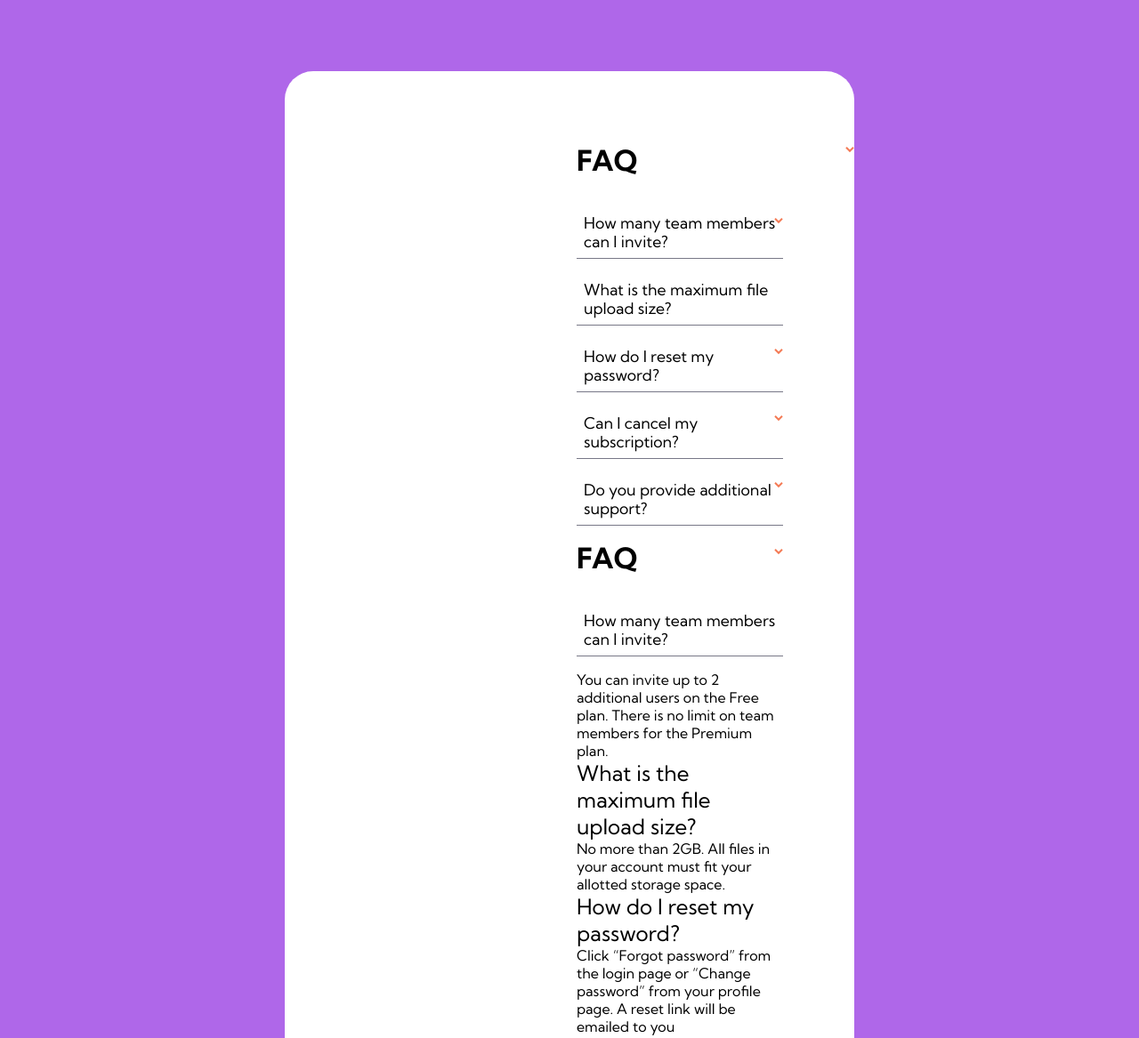
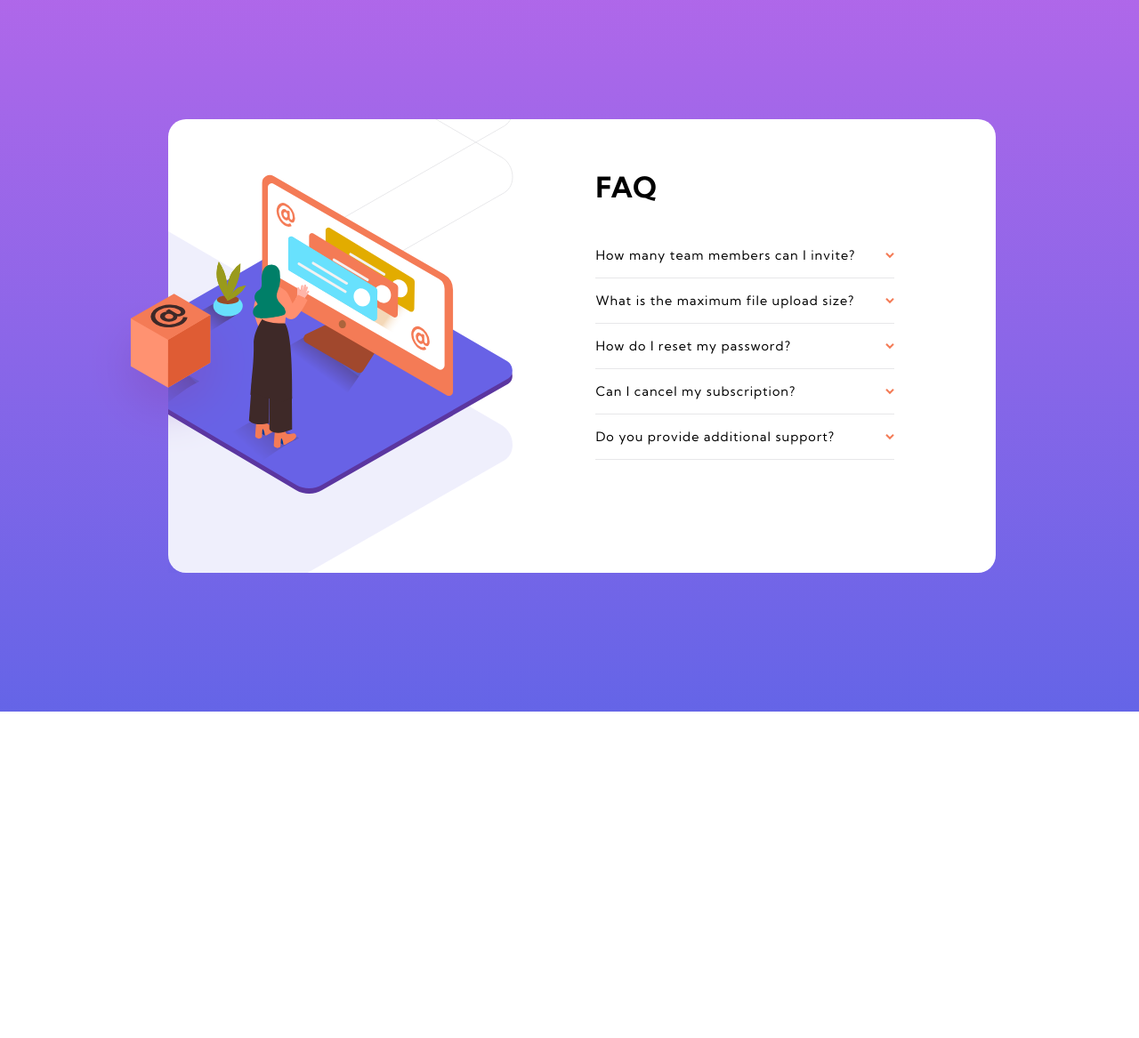
Before and after one commit to TheCoderGuru/faq-accordion, a plain HTML site: page index.html in a window 1280 px wide. Shown: the top 1167 px of the page at 89% size. After the commit the page ends 800 px from the top, so only its background shows below. Drawn offline with Linux system fonts and the light colour scheme.

Commit message:
Updated the repository code

```diff
--- a/index.html
+++ b/index.html
@@ -24,96 +24,67 @@
   </head>
   <body>
     <main>
-      <article class="container">
-        <div>
-          <!-- <img
-            class="container__image"
-            src="./images/illustration-woman-online-desktop.svg"
-            alt=""
-          /> -->
+    <div class="img-container">
+      <img class="image mobile" src="./images/illustration-woman-online-mobile.svg" alt="">
+      <img class="image shadow mobile" src="./images/bg-pattern-mobile.svg" alt="">
+
+
+
+      <img class="hidden" src="./images/illustration-woman-online-desktop.svg" alt="">
+      <img class="box" src="./images/illustration-box-desktop.svg" alt="">
+    </div>
+
+    <section>
+      <h1 class="title">FAQ</h1>
+
+      <div class="question_container">
+        <div class="item">
+          <p class="question">How many team members can I invite?</p>
+          <img class="arrow" src="./images/icon-arrow-down.svg" alt="">
         </div>
-        <div>
-          <div class="question">
-            <h1 class="title">FAQ</h1>
-            <h1 class="heading">How many team members can I invite?</h1>
-            <p class="description">
-              You can invite up to 2 additional users on the Free plan. There is
-              no limit on team members for the Premium plan.
-            </p>
-            <img class="down_arrow" src="./images/icon-arrow-down.svg" />
-          </div>
 
-          <div class="question">
-            <h1 class="heading">What is the maximum file upload size?</h1>
-            <p class="description">
-              No more than 2GB. All files in your account must fit your allotted
-              storage space.
-            </p>
-            <img class="down_arrow" src="./images/icon-arrow-down.svg" />
-          </div>
+        <p class="answer">You can invite up to 2 additional users on the Free plan. There is no limit on team members for the Premium plan.</p>
+      </div>
 
-          <div class="question">
-            <h1 class="heading">How do I reset my password?</h1>
-            <p class="description">
-              Click “Forgot password” from the login page or “Change password”
-              from your profile page. A reset link will be emailed to you
-            </p>
-            <img class="down_arrow" src="./images/icon-arrow-down.svg" />
-          </div>
+      <div class="question_container">
+        <div class="item">
+          <p class="question">What is the maximum file upload size?</p>
+          <img class="arrow" src="./images/icon-arrow-down.svg" alt="">
+        </div>
 
-          <div class="question">
-            <h1 class="heading">Can I cancel my subscription?</h1>
-            <p class="description">
-              Yes! Send us a message and we’ll process your request no questions
-              asked.
-            </p>
-            <img class="down_arrow" src="./images/icon-arrow-down.svg" />
-          </div>
+        <p class="answer">No more than 2GB. All files in your account must fit your allotted storage space.</p>
+      </div>
 
-          <div class="question">
-            <h1 class="heading">Do you provide additional support?</h1>
-            <p class="description">
-              Chat and email support is available 24/7. Phone lines are open
-              during normal business hours.
-            </p>
-            <img class="down_arrow" src="./images/icon-arrow-down.svg" />
-          </div>
-          <h1 class="title">FAQ</h1>
-          <h1 class="heading">How many team members can I invite?</h1>
-          <p class="answer">
-            You can invite up to 2 additional users on the Free plan. There is
-            no limit on team members for the Premium plan.
-          </p>
-          <img
-            class="down_arrow"
-            src="./images/icon-arrow-down.svg"
-            alt=""
-            srcset=""
-          />
+      <div class="question_container">
+        <div class="item">
+          <p class="question">How do I reset my password?</p>
+          <img class="arrow" src="./images/icon-arrow-down.svg" alt="">
+        </div>
 
-          <h1>What is the maximum file upload size?</h1>
-          <p>
-            No more than 2GB. All files in your account must fit your allotted
-            storage space.
-          </p>
-          <h1>How do I reset my password?</h1>
-          <p>
-            Click “Forgot password” from the login page or “Change password”
-            from your profile page. A reset link will be emailed to you
-          </p>
-          <h1>Can I cancel my subscription?</h1>
-          <p>
-            Yes! Send us a message and we’ll process your request no questions
-            asked.
-          </p>
-          <h1>Do you provide additional support?</h1>
-          <p>
-            Chat and email support is available 24/7. Phone lines are open
-            during normal business hours.
-          </p>
+        <p class="answer">Click “Forgot password” from the login page or “Change password” from your profile page. A reset link will be emailed to you.</p>
+      </div>
+
+      <div class="question_container">
+        <div class="item">
+          <p class="question">Can I cancel my subscription?</p>
+          <img class="arrow" src="./images/icon-arrow-down.svg" alt="">
         </div>
-      </article>
-    </main>
+
+        <p class="answer">Yes! Send us a message and we’ll process your request no questions asked.</p>
+      </div>
+
+      <div class="question_container">
+        <div class="item">
+          <p class="question">Do you provide additional support?</p>
+          <img class="arrow" src="./images/icon-arrow-down.svg" alt="">
+        </div>
+
+        <p class="answer">Chat and email support is available 24/7. Phone lines are open during normal business hours.</p>
+      </div>
+
+    </section>
+
+  </main>
   </body>
   <script src="./script.js"></script>
 </html>
--- a/script.js
+++ b/script.js
@@ -1,6 +1,34 @@
-let title = document.querySelector('.down_arrow');
-let paragraph = document.querySelector('.description');
+const item = document.querySelectorAll(".item");
+const question = document.querySelectorAll(".question");
+const answer = document.querySelectorAll(".answer");
+const arrow = document.querySelectorAll(".arrow");
 
-title.addEventListener("click", () => {
-    paragraph.classList.add("show-bg");
-})
+item.forEach((ite, idx) => {
+  ite.addEventListener("click", () => {
+    removeActiveClasse();
+    removeShowClasse();
+    removeRotateClasse();
+
+    question[idx].classList.add("active");
+    answer[idx].classList.toggle("show");
+    arrow[idx].classList.toggle("rotate");
+  });
+});
+
+function removeShowClasse() {
+  answer.forEach((aswr) => {
+    aswr.classList.remove("show");
+  });
+}
+
+function removeActiveClasse() {
+  question.forEach((quest) => {
+    quest.classList.remove("active");
+  });
+}
+
+function removeRotateClasse() {
+  arrow.forEach((arr) => {
+    arr.classList.remove("rotate");
+  });
+}
--- a/style.css
+++ b/style.css
@@ -1,76 +1,193 @@
-:root {
-  --very-desaturated-blue: hsl(238, 29%, 16%);
-  --soft-red: hsl(14, 88%, 65%);
-  --soft-violet: hsl(273, 75%, 66%);
-  --soft-blue: hsl(240, 73%, 65%);
-  --fw-bold: 700;
-  --fw-regular: 700;
-  --very-dark-grayish-blue: hsl(237, 12%, 33%);
-  --dark-grayish-blue: hsl(240, 6%, 50%);
+@import url("https://fonts.googleapis.com/css2?family=Kumbh+Sans:wght@400;700&display=swap");
 
-  --light-grayish-blue: hsl(240, 5%, 91%);
+* {
+  box-sizing: border-box;
+  margin: 0;
+  padding: 0;
 }
 
-* {
-  margin: 0;
-  padding: 0;
-  box-sizing: border-box;
-  font-family: 'Kumbh Sans', sans-serif;
-  font-weight: 400;
+body {
+  font-family: "Kumbh Sans", sans-serif;
+  background: linear-gradient(hsl(273, 75%, 66%), hsl(240, 73%, 65%));
+  padding: 9rem 1.5rem;
+  position: relative;
+  min-height: 100vh;
 }
 
-body{
-  background-color: var(--soft-violet);
+main {
+  background-color: white;
+  border-radius: 20px;
+  position: relative;
+  max-height: 700px;
 }
 
-.container{
-  background-color: white;
-  padding: 5rem;
-  border-radius: 2rem;
-  width: 50vw;
-  position: relative;
-  margin: 0 auto;
-  margin-top: 5rem;
-  display: grid;
-  grid-template-columns: 1fr 1fr;
-  gap: 1rem;
+/* IMAGES */
+
+.image {
+  width: 70%;
+  position: absolute;
+  top: -6.4rem;
+  left: 15%;
 }
 
-.container__image{
+.shadow {
   position: absolute;
-  left: 0;
-  margin-right: 4rem;
+  top: 0;
 }
 
-.title{
-  font-weight: 700;
-  font-size: 2rem;
-  margin-bottom: 2rem;
-}
-
-.heading{
-  font-size: 1.1rem;
-  margin-bottom: 1rem;
-  padding: .5rem;
-  border-bottom: .1rem solid var(--dark-grayish-blue);
-
-}
-
-.description{
+.hidden, .box{
   display: none;
 }
 
-.show-pg{
+
+.title {
+  margin-top: 8.5rem;
+  font-size: 2rem;
+}
+
+
+section {
+  display: flex;
+  flex-direction: column;
+  align-items: center;
+  padding: 0 1.6rem 3rem 1.6rem;
+}
+
+.question {
+  font-size: 0.7rem;
+  letter-spacing: 1px;
+}
+
+.question:hover{
+  color: hsl(14, 88%, 65%);
+  cursor: pointer;
+}
+
+.question.active{
+  font-weight: bold;
+  color: black;
+}
+
+.arrow.rotate{
+  transform: rotate(180deg);
+}
+
+.answer {
+  display: none;
+  font-size: 0.8rem;
+  letter-spacing: .1px;
+  color: hsl(240, 6%, 50%);
+  margin-top: .7rem;
+  transition: display;
+}
+
+.answer.show{
   display: block;
 }
 
-.question{
-  position: relative;
+.item{
+  display: flex;
+  flex-direction: row;
+  justify-content: space-between;
 }
 
-.down_arrow{
-  display: flex;
+.item img{
+  object-fit: contain;
+}
+
+.question_container{
+  border-bottom: 1px solid hsl(240, 5%, 91%);
+  padding: 1rem 0;
+  width: 100%;
+}
+
+section:nth-child(2){
+  margin-top: 16px;
+}
+
+
+footer{
   position: absolute;
+  bottom: 10px;
+  left: 0;
   right: 0;
-  top: 5.3rem;
 }
+
+@media(min-width: 500px){
+  .image {
+    width: 60%;
+    position: fixed;
+    top: 2%;
+    left: 21%;
+    max-height: 260px;
+  }
+
+  .shadow {
+    position: fixed;
+    top: 15%;
+    max-height: 180px;
+  }
+}
+
+@media(min-width:900px){
+  .mobile{
+    display: none;
+  }
+
+  body{
+    display: flex;
+    justify-content: center;
+    padding: 8.4rem 1.5rem 3rem 3.3rem;
+  }
+
+  main{
+    display: flex;
+    width: 930px;
+    max-height: 510px;
+  }
+
+  .img-container{
+    background-image: url(./images/bg-pattern-desktop.svg);
+    background-repeat: no-repeat;
+    background-position: 117% 71%;
+    overflow: hidden;
+  }
+
+  .hidden, .box{
+    display: block;
+  }
+
+  .hidden{
+    position: relative;
+    right: 18%;
+    top: 12%;
+  }
+
+  .box {
+    position:absolute;
+    bottom: 26%;
+    left: -10%;
+  }
+
+  section {
+    width: 37%;
+    padding: 0 0 1rem .5rem;
+  }
+
+  .title {
+    margin: 2.5rem 0 2rem 0;
+    width: 100%;
+    text-align: left;
+  }
+
+  .question {
+    font-size: .9rem;
+  }
+
+  .answer {
+    font-size: 0.7rem;
+    letter-spacing: .4px;
+  }
+
+
+}
```
